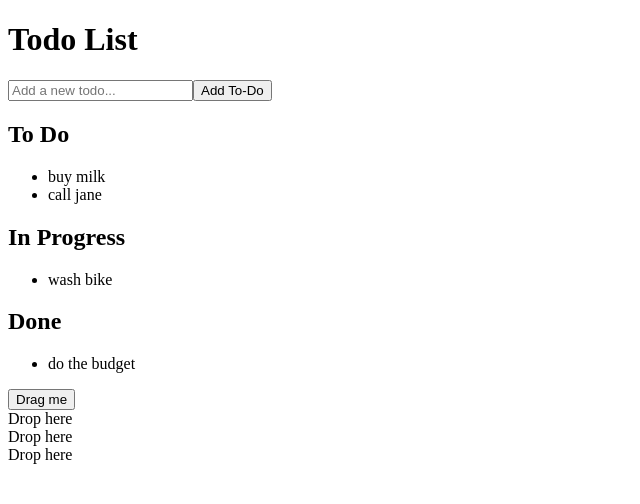
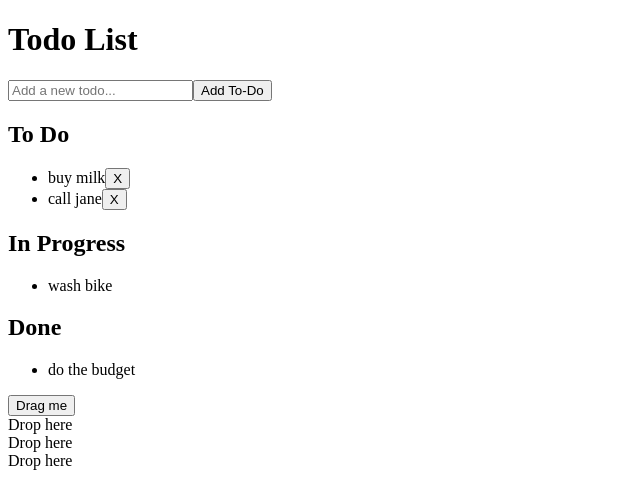
Before and after one commit to renashen314/Drag-and-Drop-Todo-List, a React (Vite) app: page / in a window 1280 px wide. Shown: the top 504 px of the page, without its empty margins (0-640 px from the left). Built offline with nearby package versions, Linux system fonts and the light colour scheme.

Commit message:
add useLocalStorage hook, list saves in local storage

```diff
--- a/package.json
+++ b/package.json
@@ -11,8 +11,10 @@
   },
   "dependencies": {
     "@dnd-kit/core": "^6.3.1",
+    "@tailwindcss/vite": "^4.1.8",
     "react": "^19.1.0",
     "react-dom": "^19.1.0",
+    "tailwindcss": "^4.1.8",
     "uuid": "^11.1.0"
   },
   "devDependencies": {
--- a/src/App.tsx
+++ b/src/App.tsx
@@ -4,10 +4,10 @@ function App() {
   return (
     <TodoList
       tasks={[
-        { id: 1, text: "buy milk", status: "to-do" },
-        { id: 2, text: "wash bike", status: "in-progress" },
-        { id: 3, text: "do the budget", status: "done" },
-        { id: 4, text: "call jane", status: "to-do" },
+        { id: "1", text: "buy milk", status: "to-do" },
+        { id: "2", text: "wash bike", status: "in-progress" },
+        { id: "3", text: "do the budget", status: "done" },
+        { id: "4", text: "call jane", status: "to-do" },
       ]}
     />
   );
--- a/src/components/TodoList.tsx
+++ b/src/components/TodoList.tsx
@@ -4,9 +4,10 @@ import { DndContext } from "@dnd-kit/core";
 import { Draggable } from "./Draggable";
 import { Droppable } from "./Droppable";
 import { v4 as uuidv4 } from "uuid";
+import useLocalStorage from "../hooks/useLocalStorage";
 
 const TodoList = ({ tasks }: { tasks: TodoProps[] }) => {
-  const [todos, setTodos] = useState<TodoProps[]>(tasks);
+  const [todos, setTodos] = useLocalStorage("to-do list", tasks);
   const [newTodo, setNewTodo] = useState<string>("");
 
   function handleAddTodo(e: React.FormEvent<HTMLFormElement>) {
@@ -71,6 +72,12 @@ const TodoList = ({ tasks }: { tasks: TodoProps[] }) => {
                 .map((todo) => (
                   <li key={todo.id} className="border p-2 rounded">
                     {todo.text}
+                    <button
+                      onClick={()=>handleDeleteTodo(todo)}
+                      className="bg-red-600 text-white px-4 py-2 rounded hover:bg-red-700"
+                    >
+                      X
+                    </button>
                   </li>
                 ))}
             </ul>
--- /dev/null
+++ b/src/hooks/useLocalStorage.ts
@@ -0,0 +1,26 @@
+import { useEffect, useState } from "react";
+import type { TodoProps } from "../utils/types";
+
+const useLocalStorage = (key: string, initialValue: TodoProps[]) => {
+  const [storedValue, setStoredValue] = useState(() => {
+    try {
+      const value = localStorage.getItem(key);
+      return value ? JSON.parse(value) : initialValue;
+    } catch (error) {
+      console.log(error);
+      return initialValue;
+    }
+  });
+
+  useEffect(() => {
+    try {
+      localStorage.setItem(key, JSON.stringify(storedValue));
+    } catch (error) {
+      console.log(error);
+    }
+  }, [key, storedValue]);
+
+  return [storedValue, setStoredValue];
+};
+
+export default useLocalStorage;
--- a/src/utils/types.ts
+++ b/src/utils/types.ts
@@ -1,5 +1,5 @@
 export type TodoProps = {
-    id: number
+    id: string
     text: string
     status: string
 }
```
Also changed, not shown: 1 other file (tests, documents, lock files or other folders).
